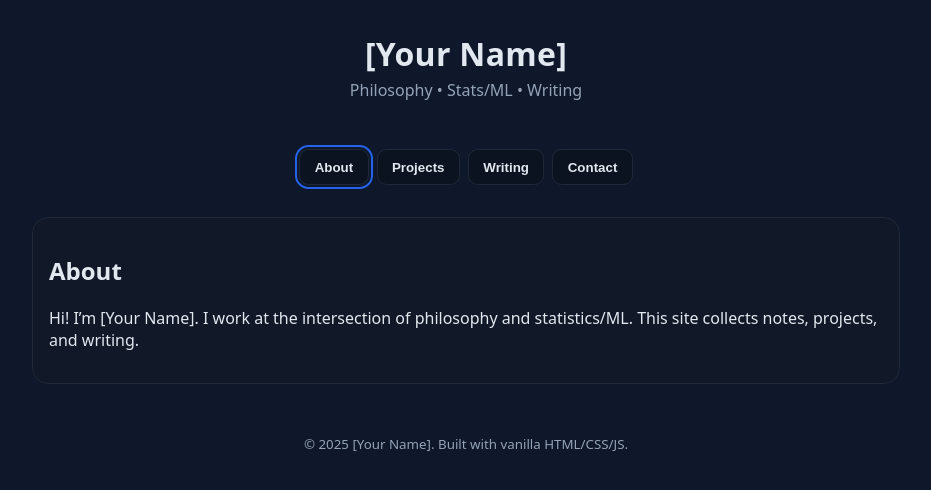
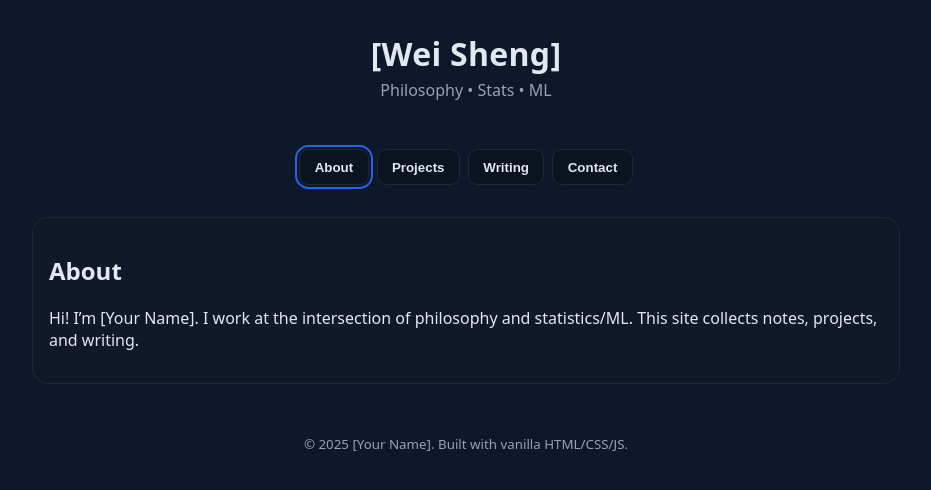
Before and after one commit to shengweiming/shengweiming.github.io, a plain HTML site: page index.html in a window 1280 px wide. Shown: the whole page, without its empty margins (174-1105 px from the left). Drawn offline with Linux system fonts and the light colour scheme.

Commit message:
Changing name

```diff
--- a/index.html
+++ b/index.html
@@ -30,8 +30,8 @@
 </head>
 <body>
   <header>
-    <h1>[Your Name]</h1>
-    <p>Philosophy • Stats/ML • Writing</p>
+    <h1>[Wei Sheng]</h1>
+    <p>Philosophy • Stats • ML</p>
   </header>
 
   <nav class="tabs" role="tablist" aria-label="Site sections">
```
